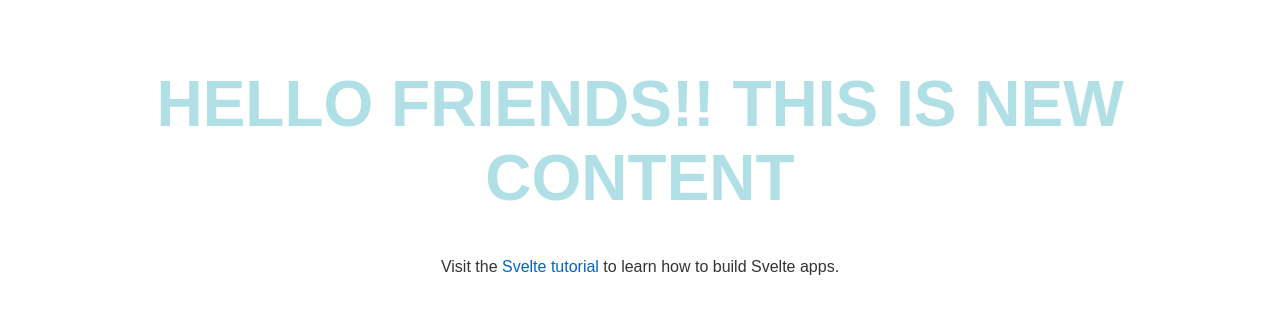
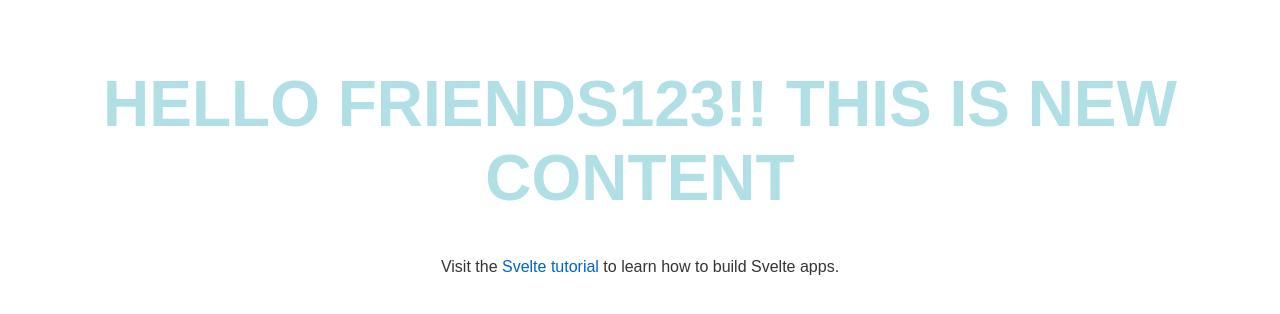
Before and after one commit to Wattenberger/testing-svelte, a Svelte app: page / in a window 1280 px wide. Shown: the top 314 px of the page. Built offline with nearby package versions, Linux system fonts and the light colour scheme.

Commit message:
Automatic update

```diff
--- a/src/main.js
+++ b/src/main.js
@@ -3,7 +3,7 @@ import App from './App.svelte';
 const app = new App({
 	target: document.body,
 	props: {
-		name: 'friends'
+		name: 'friends123'
 	}
 });
 
```
